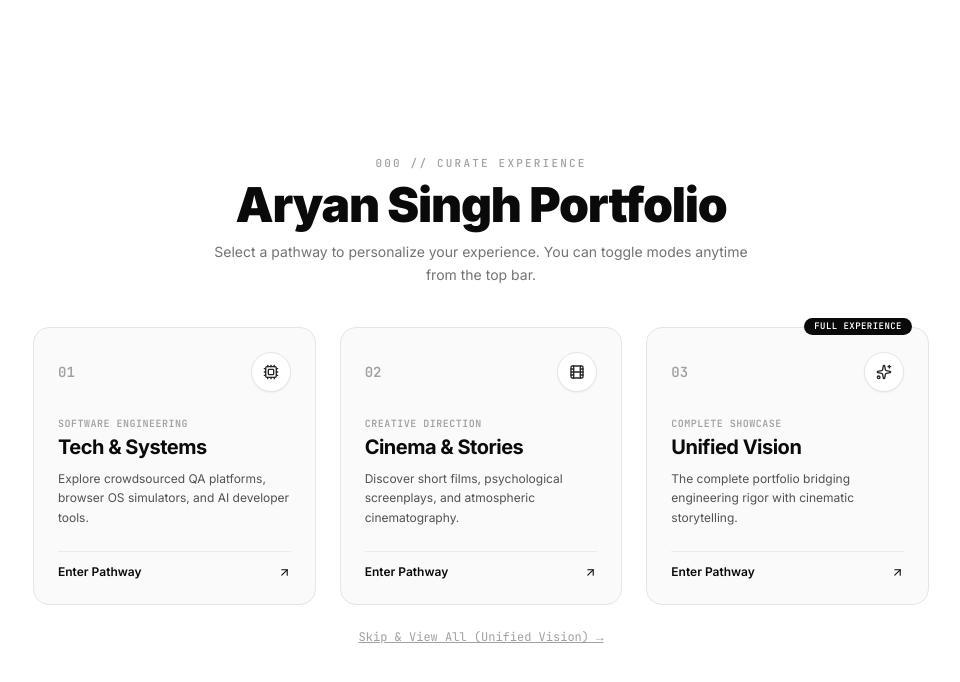
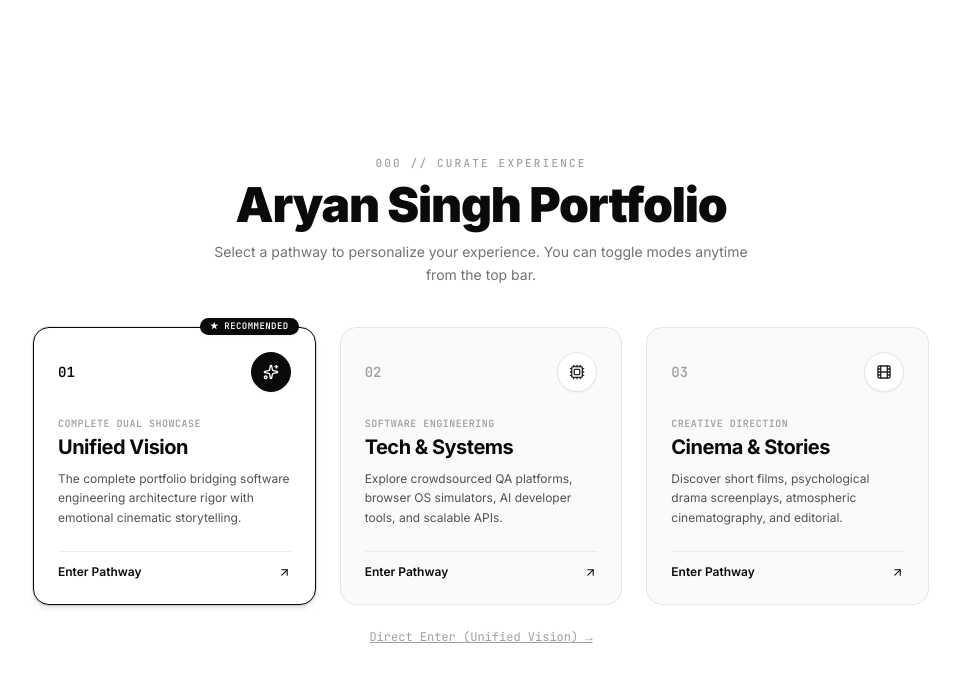
Before and after one commit to aryansingh0777raghav/aryan-cine-dev-portfolio, a React (Vite) app: page / in a window 1280 px wide. Shown: the top 682 px of the page, without its empty margins (159-1119 px from the left). Built offline with nearby package versions, Linux system fonts and the light colour scheme.

Commit message:
feat: move Unified Vision to top #1 position in ViewSelector with recommended highlight

```diff
--- a/src/components/ViewSelector.tsx
+++ b/src/components/ViewSelector.tsx
@@ -8,29 +8,29 @@ interface ViewSelectorProps {
 export default function ViewSelector({ onSelectMode }: ViewSelectorProps) {
   const options = [
     {
+      id: 'both' as const,
+      index: '01',
+      title: 'Unified Vision',
+      subtitle: 'Complete Dual Showcase',
+      desc: 'The complete portfolio bridging software engineering architecture rigor with emotional cinematic storytelling.',
+      icon: Sparkles,
+      recommended: true
+    },
+    {
       id: 'tech' as const,
-      index: '01',
+      index: '02',
       title: 'Tech & Systems',
       subtitle: 'Software Engineering',
-      desc: 'Explore crowdsourced QA platforms, browser OS simulators, and AI developer tools.',
+      desc: 'Explore crowdsourced QA platforms, browser OS simulators, AI developer tools, and scalable APIs.',
       icon: Cpu,
     },
     {
       id: 'filmmaking' as const,
-      index: '02',
+      index: '03',
       title: 'Cinema & Stories',
       subtitle: 'Creative Direction',
-      desc: 'Discover short films, psychological screenplays, and atmospheric cinematography.',
+      desc: 'Discover short films, psychological drama screenplays, atmospheric cinematography, and editorial.',
       icon: Film,
-    },
-    {
-      id: 'both' as const,
-      index: '03',
-      title: 'Unified Vision',
-      subtitle: 'Complete Showcase',
-      desc: 'The complete portfolio bridging engineering rigor with cinematic storytelling.',
-      icon: Sparkles,
-      recommended: true
     }
   ];
 
@@ -56,7 +56,7 @@ export default function ViewSelector({ onSelectMode }: ViewSelectorProps) {
           </p>
         </motion.div>
 
-        {/* Responsive Options Grid - Fits comfortably on mobile */}
+        {/* Responsive Options Grid - Unified Vision at TOP / Position 1 */}
         <div className="grid grid-cols-1 md:grid-cols-3 gap-3 sm:gap-6 w-full max-w-4xl">
           {options.map((opt, i) => (
             <motion.div
@@ -65,20 +65,30 @@ export default function ViewSelector({ onSelectMode }: ViewSelectorProps) {
               animate={{ opacity: 1, y: 0 }}
               transition={{ duration: 0.5, delay: i * 0.08 }}
               onClick={() => onSelectMode(opt.id)}
-              className="group rounded-2xl border border-neutral-200 bg-[#FAFAFB] hover:bg-white hover:border-neutral-950 hover:shadow-md transition-all duration-200 p-4 sm:p-6 cursor-pointer flex flex-col justify-between relative"
+              className={`group rounded-2xl border transition-all duration-200 p-4 sm:p-6 cursor-pointer flex flex-col justify-between relative ${
+                opt.recommended
+                  ? 'border-neutral-950 bg-white shadow-md ring-1 ring-neutral-950/10'
+                  : 'border-neutral-200 bg-[#FAFAFB] hover:bg-white hover:border-neutral-950 hover:shadow-md'
+              }`}
             >
               {opt.recommended && (
-                <div className="absolute -top-2.5 right-4 px-2.5 py-0.5 rounded-full bg-neutral-950 text-white text-[9px] font-mono font-bold tracking-wider uppercase">
-                  Full Experience
+                <div className="absolute -top-2.5 right-4 px-2.5 py-0.5 rounded-full bg-neutral-950 text-white text-[9px] font-mono font-bold tracking-wider uppercase shadow-xs">
+                  ★ Recommended
                 </div>
               )}
 
               <div>
                 <div className="flex items-center justify-between mb-3 sm:mb-6">
-                  <span className="font-mono text-xs sm:text-sm font-bold text-neutral-400 group-hover:text-neutral-950 transition-colors">
+                  <span className={`font-mono text-xs sm:text-sm font-bold transition-colors ${
+                    opt.recommended ? 'text-neutral-950' : 'text-neutral-400 group-hover:text-neutral-950'
+                  }`}>
                     {opt.index}
                   </span>
-                  <div className="w-8 h-8 sm:w-10 sm:h-10 rounded-full bg-white border border-neutral-200 flex items-center justify-center text-neutral-800 group-hover:bg-neutral-950 group-hover:text-white transition-all shadow-xs">
+                  <div className={`w-8 h-8 sm:w-10 sm:h-10 rounded-full border flex items-center justify-center transition-all shadow-xs ${
+                    opt.recommended
+                      ? 'bg-neutral-950 text-white border-neutral-950'
+                      : 'bg-white border-neutral-200 text-neutral-800 group-hover:bg-neutral-950 group-hover:text-white'
+                  }`}>
                     <opt.icon size={16} />
                   </div>
                 </div>
@@ -109,7 +119,7 @@ export default function ViewSelector({ onSelectMode }: ViewSelectorProps) {
           onClick={() => onSelectMode('both')}
           className="mt-6 text-xs font-mono text-neutral-400 hover:text-neutral-950 transition-colors underline cursor-pointer"
         >
-          Skip & View All (Unified Vision) →
+          Direct Enter (Unified Vision) →
         </button>
       </div>
     </div>
```
